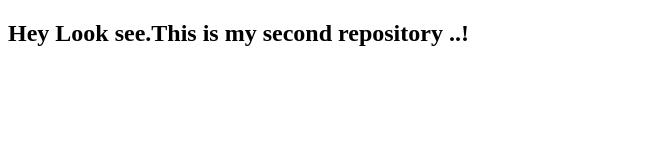
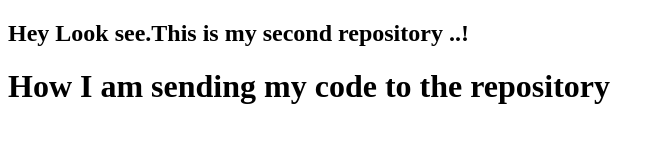
Before and after one commit to Mostafiz1257/second-repo, a plain HTML site: page index.html in a window 1280 px wide. Shown: the whole page, without its empty margins (0-664 px from the left). Drawn offline with Linux system fonts and the light colour scheme.

Commit message:
here is added something

```diff
--- a/index.html
+++ b/index.html
@@ -8,5 +8,6 @@
 </head>
 <body>
     <h2>Hey Look see.This is my second repository ..!</h2>
+    <h1>How I am sending my code to the repository </h1>
 </body>
 </html>
```
